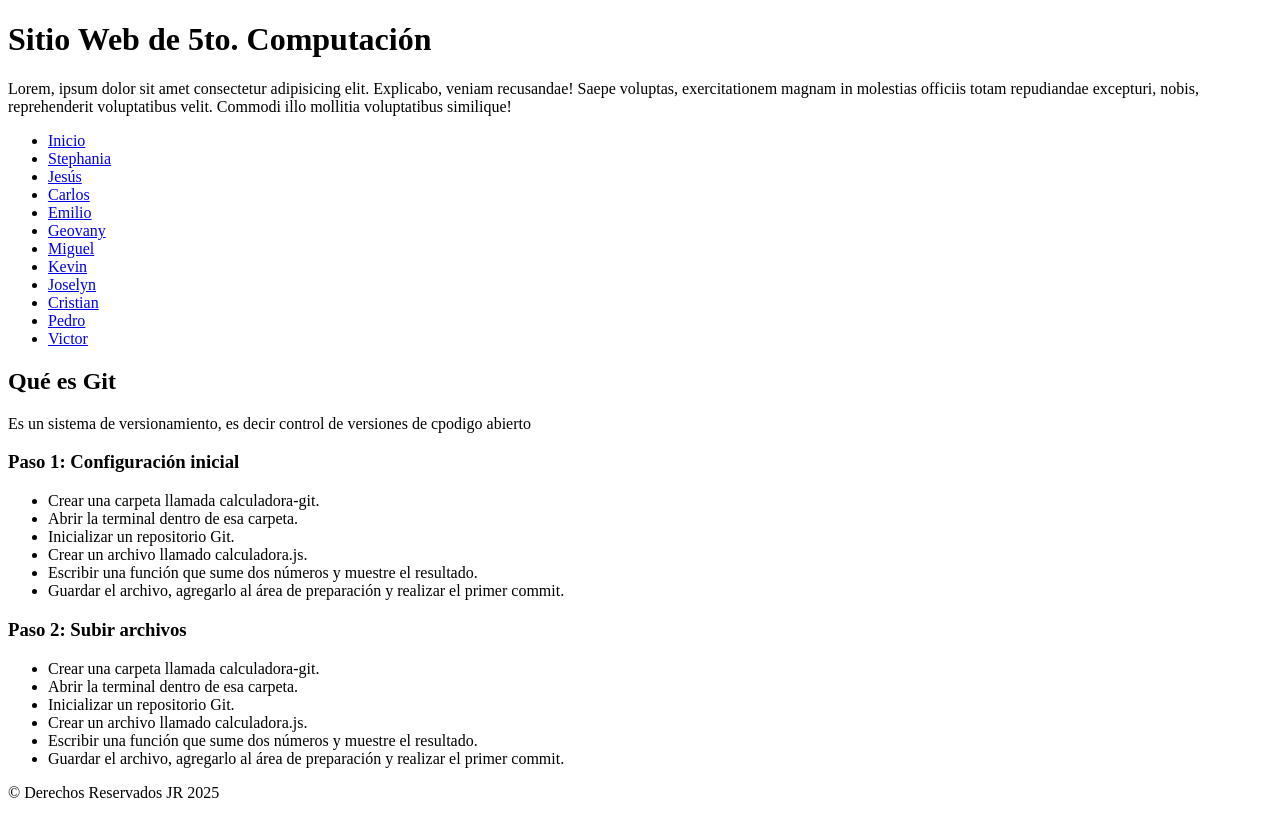
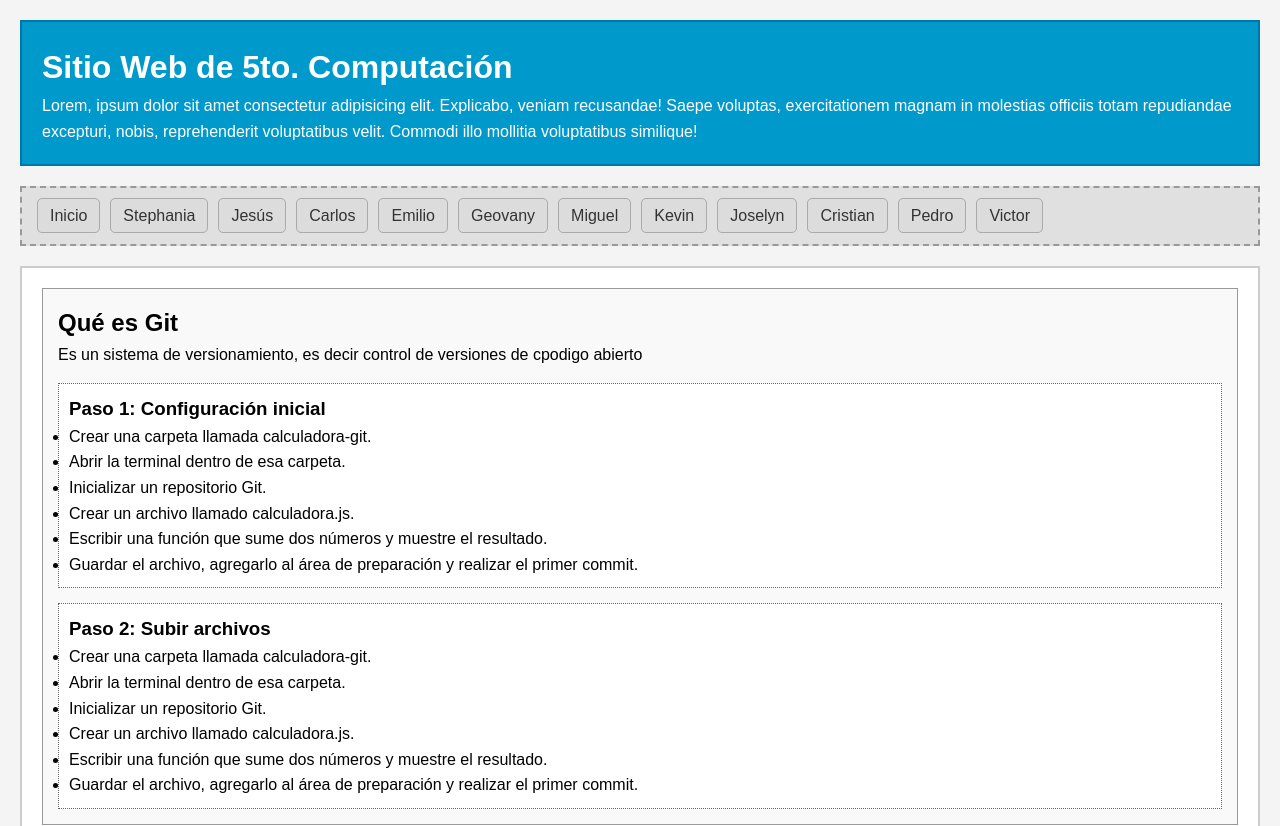
Before and after one commit to jromanv/Proyecto-2, a plain HTML site: page index.html in a window 1280 px wide. Shown: the top 826 px of the page. Drawn offline with Linux system fonts and the light colour scheme.

Commit message:
Se agrego estilos css al index.html

```diff
--- /dev/null
+++ b/css/estilos.css
@@ -0,0 +1,79 @@
+* {
+    box-sizing: border-box;
+    margin: 0;
+    padding: 0;
+}
+
+/* Estilo general del body */
+body {
+    font-family: Arial, sans-serif;
+    line-height: 1.6;
+    background-color: #f4f4f4;
+    padding: 20px;
+}
+
+/* Encabezado */
+header {
+    background-color: #0099cc;
+    color: white;
+    padding: 20px;
+    border: 2px solid #0077aa;
+    margin-bottom: 20px;
+}
+
+/* Navegación */
+nav {
+    background-color: #e0e0e0;
+    padding: 15px;
+    border: 2px dashed #999;
+    margin-bottom: 20px;
+}
+
+nav ul {
+    list-style: none;
+    display: flex;
+    flex-wrap: wrap;
+    gap: 10px;
+}
+
+nav ul li a {
+    text-decoration: none;
+    color: #333;
+    padding: 8px 12px;
+    background-color: #dcdcdc;
+    border: 1px solid #aaa;
+    border-radius: 5px;
+}
+
+/* Contenido principal */
+main {
+    background-color: white;
+    padding: 20px;
+    border: 2px solid #ccc;
+    margin-bottom: 20px;
+}
+
+/* Secciones */
+section {
+    margin-bottom: 20px;
+    padding: 15px;
+    border: 1px solid #999;
+    background-color: #f9f9f9;
+}
+
+/* Artículos */
+article {
+    margin-top: 15px;
+    padding: 10px;
+    border: 1px dotted #666;
+    background-color: #fff;
+}
+
+/* Pie de página */
+footer {
+    text-align: center;
+    padding: 10px;
+    background-color: #333;
+    color: white;
+    border-top: 4px solid #666;
+}
--- a/index.html
+++ b/index.html
@@ -1,12 +1,11 @@
 <!DOCTYPE html>
 <html lang="en">
-
 <head>
     <meta charset="UTF-8">
     <meta name="viewport" content="width=device-width, initial-scale=1.0">
     <title>5to. Computación</title>
+    <link rel="stylesheet" href="css/estilos.css">
 </head>
-
 <body>
     <header>
         <h1>Sitio Web de 5to. Computación</h1>
@@ -58,7 +57,6 @@
             </article>
         </section>
     </main>
-
     <footer>&copy; Derechos Reservados JR 2025</footer>
 </body>
 </html>
```
